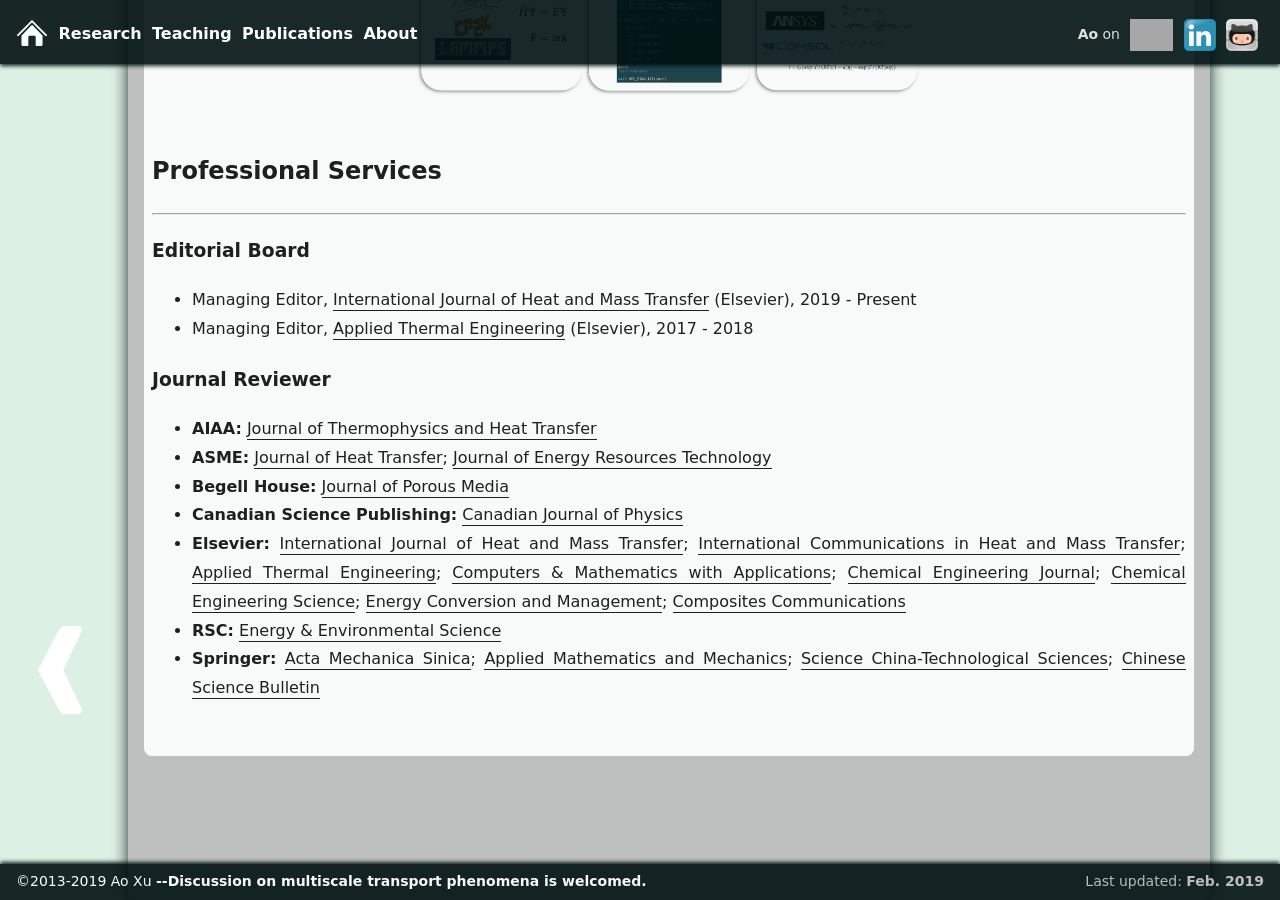
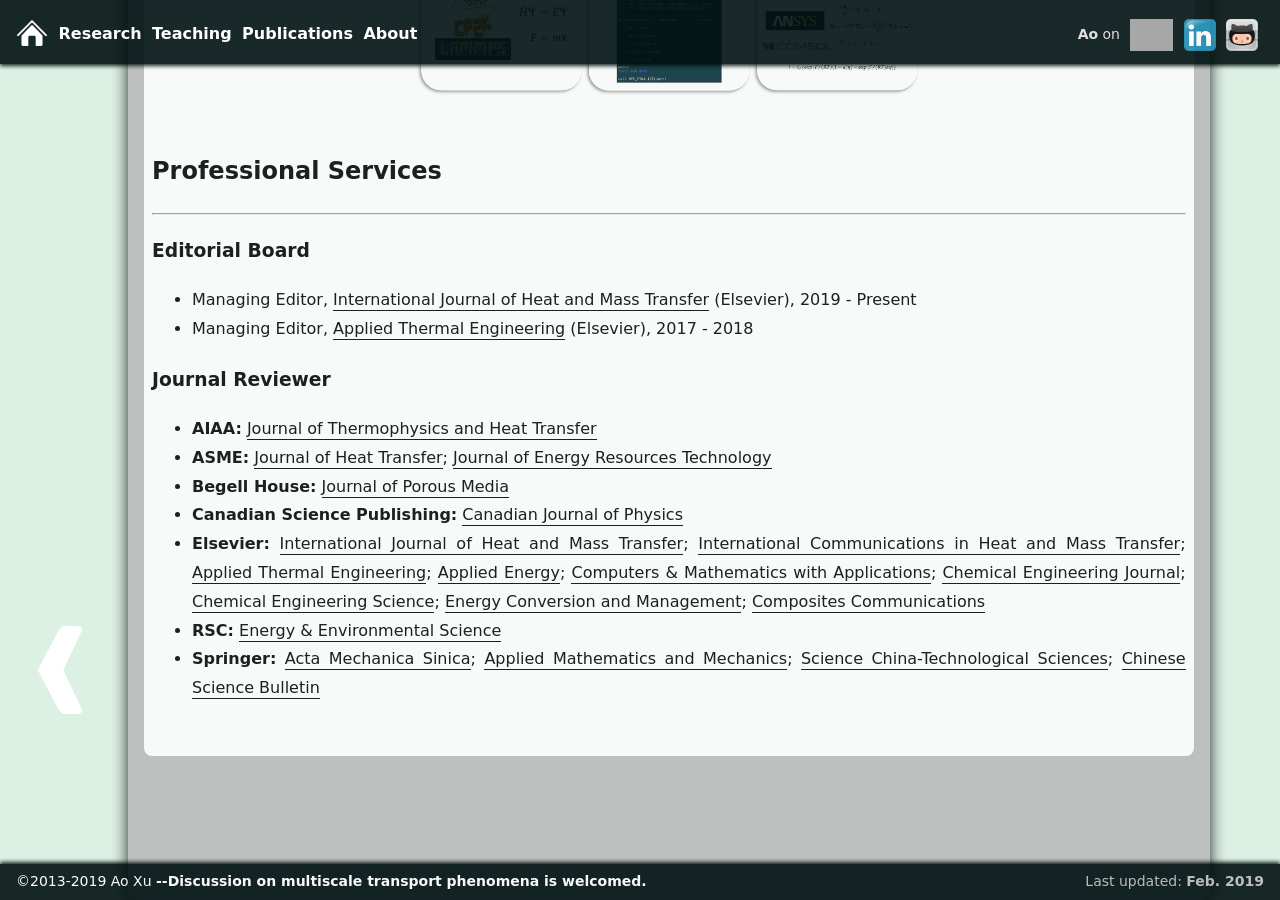
Before and after one commit to xuaoxiqi/xuaoxiqi.github.io, a Jekyll site: the page built from research.html, in a window 1280 px wide and 900 px high, scrolled down 1112 px. Built offline with Jekyll 4.4.1, drawn with Linux system fonts in a browser that asks for light colours; some web fonts are replaced; grey boxes are pictures that could not be loaded.

Commit message:
add Journal Reviewer

```diff
--- a/research.html
+++ b/research.html
@@ -115,6 +115,7 @@
             <a href="https://www.journals.elsevier.com/international-journal-of-heat-and-mass-transfer" target="_blank">International Journal of Heat and Mass Transfer</a>;
             <a href="https://www.journals.elsevier.com/international-communications-in-heat-and-mass-transfer" target="_blank"> International Communications in Heat and Mass Transfer</a>;
             <a href="https://www.journals.elsevier.com/applied-thermal-engineering" target="_blank">Applied Thermal Engineering</a>;
+            <a href="https://www.journals.elsevier.com/applied-energy" target="_blank">Applied Energy</a>;
             <a href="https://www.journals.elsevier.com/computers-and-mathematics-with-applications/" target="_blank">Computers & Mathematics with Applications</a>;
             <a href="https://www.journals.elsevier.com/chemical-engineering-journal" target="_blank">Chemical Engineering Journal</a>;
             <a href="https://www.journals.elsevier.com/chemical-engineering-science" target="_blank">Chemical Engineering Science</a>;
```
